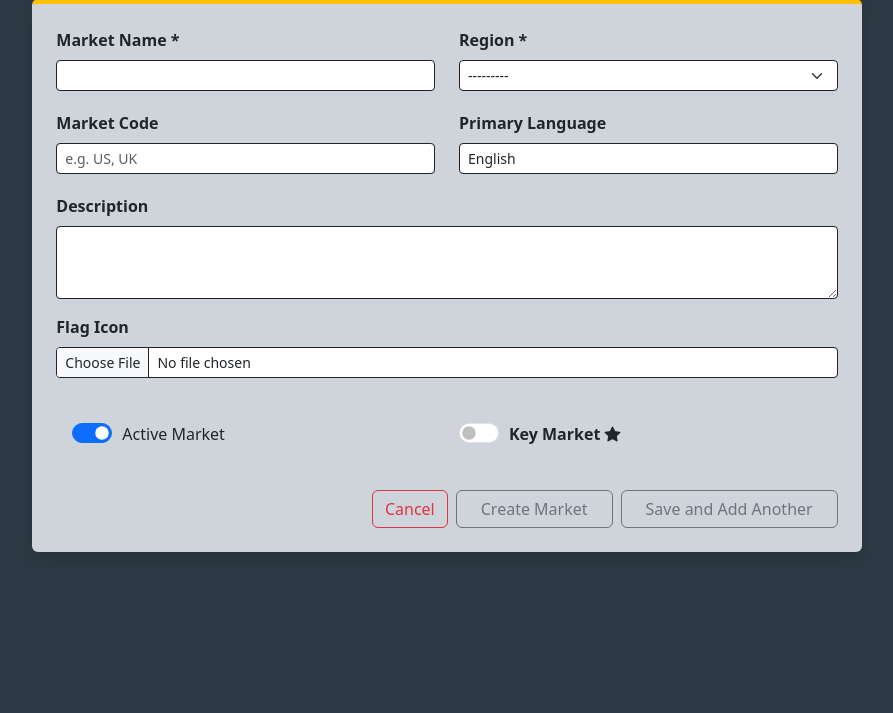
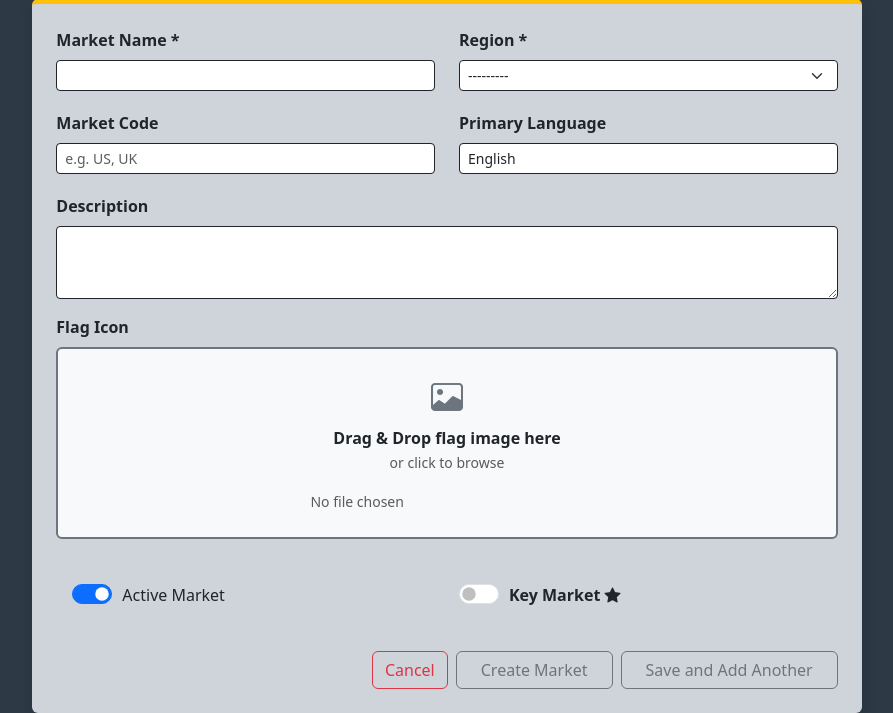
Before and after one commit to VitoBonetti/GostPillar, a Django app: page /management/markets/form/ in a window 1280 px wide. Shown: the part 190-903 px from the top of the page, without its empty margins (193-1086 px from the left). Before the commit the page ends 742 px from the top, so only its background shows below. Run offline with Django 5.2, Linux system fonts and the light colour scheme; the visitor is signed in with stand-in values (Sample User, id 1); data that the repository does not hold is empty; some libraries are stand-ins or nearby versions.

Commit message:
Management optimize market form. Drag and drop images

```diff
--- a/management/templates/management/market_form.html
+++ b/management/templates/management/market_form.html
@@ -67,7 +67,18 @@
 
                     <div class="mb-4">
                         <label class="form-label fw-bold">Flag Icon</label>
-                        {% render_field form.flag_icons class="form-control form-control-sm border-1 border-dark" %}
+
+                        <div id="flag-drop-zone" class="border border-2 border-dashed border-secondary rounded p-4 text-center bg-light position-relative" style="cursor: pointer; transition: all 0.2s;">
+                            <i class="bi bi-image text-secondary" style="font-size: 2rem;"></i>
+                            <h6 class="mt-2 fw-bold text-dark mb-1">Drag & Drop flag image here</h6>
+                            <p class="text-muted small mb-3">or click to browse</p>
+
+                            <div class="text-start d-inline-block position-relative z-3">
+                                {% render_field form.flag_icons id="id_flag_icons" class="form-control-file text-muted small" %}
+                            </div>
+                        </div>
+
+                        <div id="flag-file-name-display" class="text-success fw-bold text-center mt-2 small"></div>
                         <div class="text-danger small mt-1">{{ form.flag_icons.errors|striptags }}</div>
                     </div>
 
@@ -103,3 +114,63 @@
     </div>
 </div>
 {% endblock %}
+{% block custom_bottom_script %}
+{{ block.super }}
+<script>
+    document.addEventListener("DOMContentLoaded", function() {
+        const dropZone = document.getElementById('flag-drop-zone');
+        // Django's default id for the flag_icons field is 'id_flag_icons'
+        const fileInput = document.getElementById('id_flag_icons');
+        const fileDisplay = document.getElementById('flag-file-name-display');
+
+        if(dropZone && fileInput) {
+            // Click to open file dialog (only if they didn't click the input directly)
+            dropZone.addEventListener('click', (e) => {
+                if(e.target !== fileInput) {
+                    fileInput.click();
+                }
+            });
+
+            // Handle Drag events
+            ['dragover', 'dragenter'].forEach(eventName => {
+                dropZone.addEventListener(eventName, (e) => {
+                    e.preventDefault();
+                    dropZone.classList.remove('bg-light', 'border-secondary');
+                    dropZone.classList.add('bg-white', 'border-primary');
+                });
+            });
+
+            ['dragleave', 'dragend', 'drop'].forEach(eventName => {
+                dropZone.addEventListener(eventName, (e) => {
+                    e.preventDefault();
+                    dropZone.classList.add('bg-light', 'border-secondary');
+                    dropZone.classList.remove('bg-white', 'border-primary');
+                });
+            });
+
+            // Handle Drop
+            dropZone.addEventListener('drop', (e) => {
+                const files = e.dataTransfer.files;
+                if (files.length) {
+                    fileInput.files = files; // Assign files to the hidden input
+                    // Trigger the change event manually
+                    fileInput.dispatchEvent(new Event('change'));
+                }
+            });
+
+            // Handle manual select / successful drop
+            fileInput.addEventListener('change', function() {
+                if (this.files.length) {
+                    const fileName = this.files[0].name;
+                    fileDisplay.innerHTML = `<i class="bi bi-check-circle-fill"></i> Selected: ${fileName}`;
+                    dropZone.classList.add('border-success', 'bg-white');
+                    dropZone.classList.remove('border-secondary', 'border-primary', 'bg-light');
+
+                    // Show the text we made transparent earlier so the user sees the file name
+                    this.style.color = "inherit";
+                }
+            });
+        }
+    });
+</script>
+{% endblock %}
--- a/static/css/main.css
+++ b/static/css/main.css
@@ -25,3 +25,10 @@ body {
 .orange-header {
     background-color: #FF8C00 !important;
 }
+
+#id_flag_icons::file-selector-button {
+    display: none; /* Hides the default HTML 'Choose File' button but keeps the text */
+}
+#id_flag_icons {
+    color: transparent; /* Hides the 'No file chosen' text */
+}
```
Also changed, not shown: management/templates/management/markets.html (+11 -1 lines), 1 other file.
